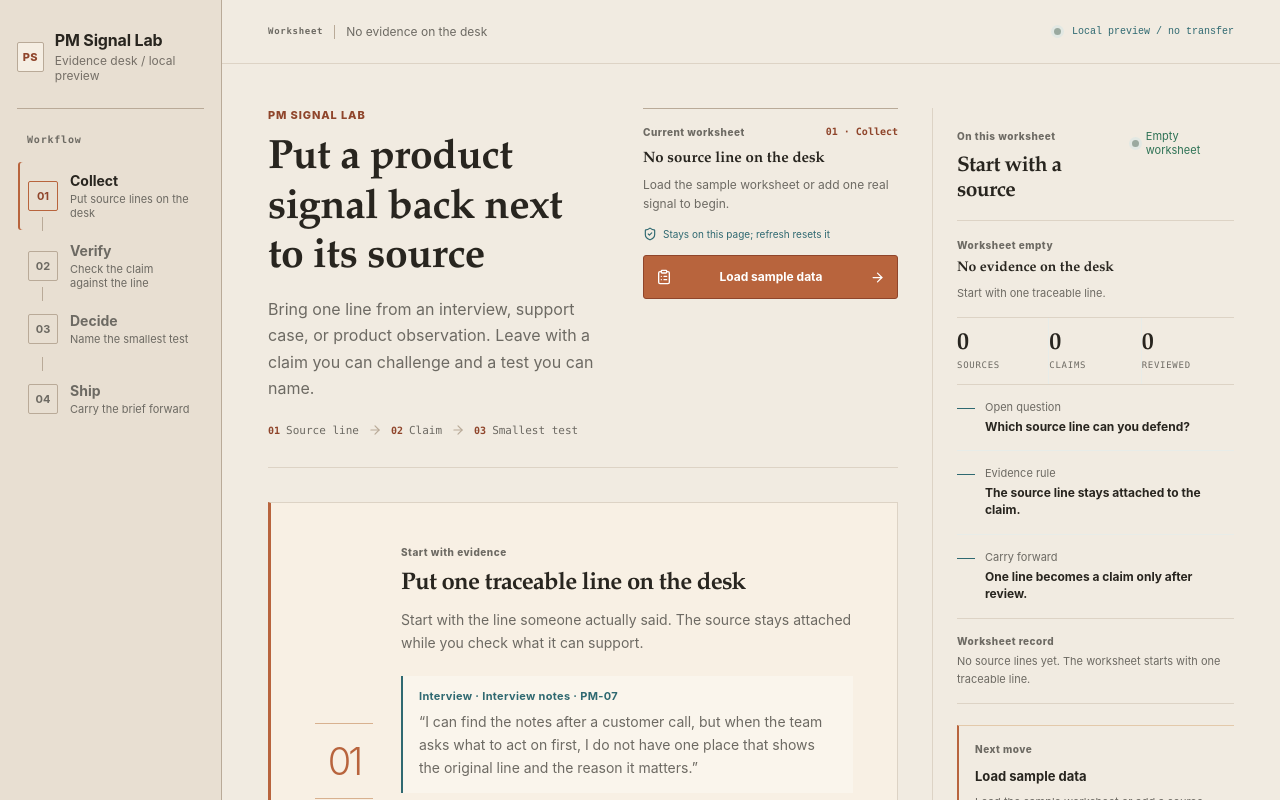
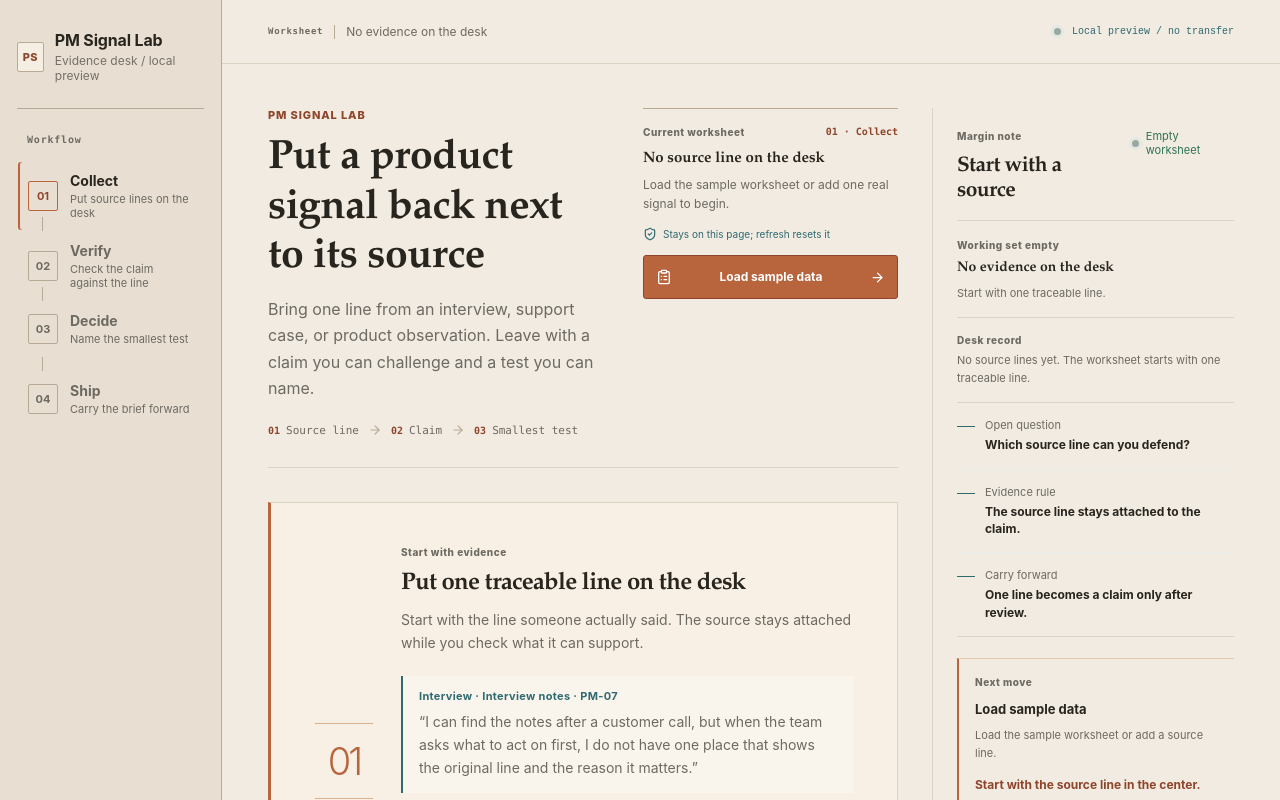
Before and after one commit to asdc163/pm-signal-lab, a React (Vite) app: page / in a window 1280 px wide. Shown: the top 800 px of the page. Built offline with nearby package versions, Linux system fonts and the light colour scheme.

Commit message:
Replace dashboard stats with a PM margin note (#20)
* feat: make source review docket actionable

* docs: record review docket hosted audit

* refactor: turn context stats into a margin note

```diff
--- a/src/App.tsx
+++ b/src/App.tsx
@@ -1200,17 +1200,12 @@ function DecisionContext({ pack, evidenceCount, claimCount, reviewedCount, suppo
   return (
     <aside className="decision-context" aria-label="Worksheet context">
       <div className="context-heading">
-        <div><p className="section-eyebrow">On this worksheet</p><h2>{pack ? "What needs your attention" : "Start with a source"}</h2></div>
+        <div><p className="section-eyebrow">Margin note</p><h2>{pack ? "Keep the source in frame" : "Start with a source"}</h2></div>
         <span className="context-boundary"><span className={`status-dot ${pack ? "" : "status-dot-neutral"}`} aria-hidden="true" />{pack ? "Local worksheet" : "Empty worksheet"}</span>
       </div>
-      <div className="context-project"><span className="card-eyebrow">Worksheet {pack ? "active" : "empty"}</span><strong>{pack?.title ?? "No evidence on the desk"}</strong><span>{pack ? "Source lines stay in this session." : "Start with one traceable line."}</span></div>
-      <div className="context-stats" aria-label="Worksheet counts">
-        <div className="context-stat"><strong>{evidenceCount}</strong><span>Sources</span></div>
-        <div className="context-stat"><strong>{claimCount}</strong><span>Claims</span></div>
-        <div className="context-stat"><strong>{reviewedCount}</strong><span>Reviewed</span></div>
-      </div>
+      <div className="context-project"><span className="card-eyebrow">Working set {pack ? "active" : "empty"}</span><strong>{pack?.title ?? "No evidence on the desk"}</strong><span>{pack ? "Source lines stay on this page." : "Start with one traceable line."}</span></div>
+      <p className="context-record"><span className="card-eyebrow">Desk record</span>{contextRecord}</p>
       <div className="context-list"><ContextItem label="Open question" value={contextQuestion} /><ContextItem label="Evidence rule" value={contextRule} /><ContextItem label="Carry forward" value={contextCarry} /></div>
-      <p className="context-record"><span className="card-eyebrow">Worksheet record</span>{contextRecord}</p>
       <div className="context-next"><span className="card-eyebrow">Next move</span><div className="next-action-title"><strong>{nextAction.label}</strong></div><p>{contextNextCopy(currentStep, pack)}</p>{pack && currentStep === "collect" ? <span className="context-next-static">Use the review docket in the workpaper.</span> : pack ? <button className="button button-primary button-full" type="button" onClick={nextAction.action} data-current-action>{nextAction.label}<ArrowRight size={16} /></button> : <span className="context-next-static">Start with the source line in the center.</span>}</div>
       <div className="context-trace"><div className="trace-header"><span className="card-eyebrow">Session trail</span><span>{events.length ? "Activity recorded" : "No activity yet"}</span></div>{events.length === 0 ? <p>Activity stays in this session and does not include raw signal content.</p> : <><p>Last action: {EVENT_LABELS[events[events.length - 1].name]}</p><div className="context-trace-actions"><button className="text-button" type="button" onClick={onCopyReceipt}>Copy session receipt</button><a className="text-button" href={feedbackUrl} target="_blank" rel="noreferrer" aria-label="Report this session in a new tab for manual review">Report this session<ArrowRight size={13} aria-hidden="true" /></a></div></>}</div>
     </aside>
--- a/src/styles.css
+++ b/src/styles.css
@@ -2119,40 +2119,6 @@ textarea::placeholder {
   font-size: 11px;
 }
 
-.context-stats {
-  display: grid;
-  grid-template-columns: repeat(3, minmax(0, 1fr));
-  border-bottom: 1px solid var(--line);
-}
-
-.context-stat {
-  display: grid;
-  gap: 4px;
-  padding: 14px 10px 14px 0;
-  border-right: 1px solid #e8ece8;
-}
-
-.context-stat:last-child {
-  padding-right: 0;
-  border-right: 0;
-}
-
-.context-stat strong {
-  color: var(--ink);
-  font-family: var(--display);
-  font-size: 24px;
-  font-weight: 650;
-  line-height: 1;
-}
-
-.context-stat span {
-  color: var(--muted);
-  font-family: var(--mono);
-  font-size: 9px;
-  letter-spacing: 0.08em;
-  text-transform: uppercase;
-}
-
 .context-list {
   border-bottom: 1px solid var(--line);
 }
@@ -2445,7 +2411,6 @@ textarea::placeholder {
 
   .decision-context .context-heading,
   .decision-context .context-project,
-  .decision-context .context-stats,
   .decision-context .context-list,
   .decision-context .context-record,
   .decision-context .context-trace {
```
